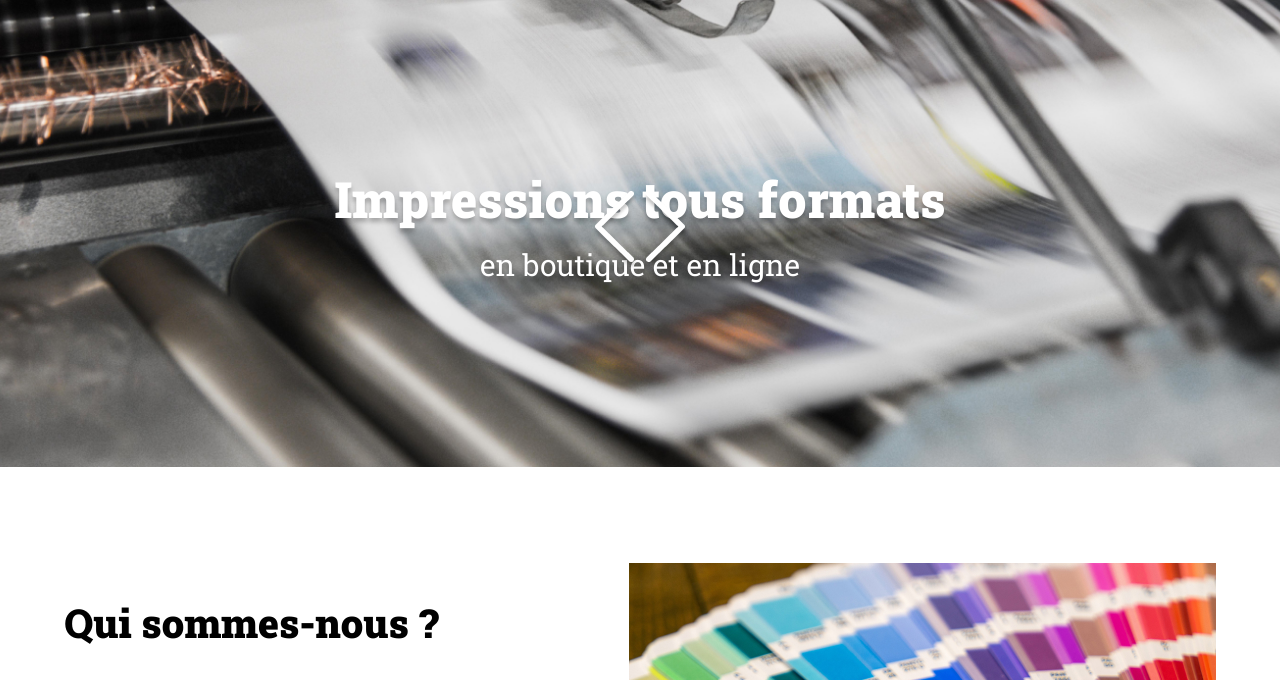
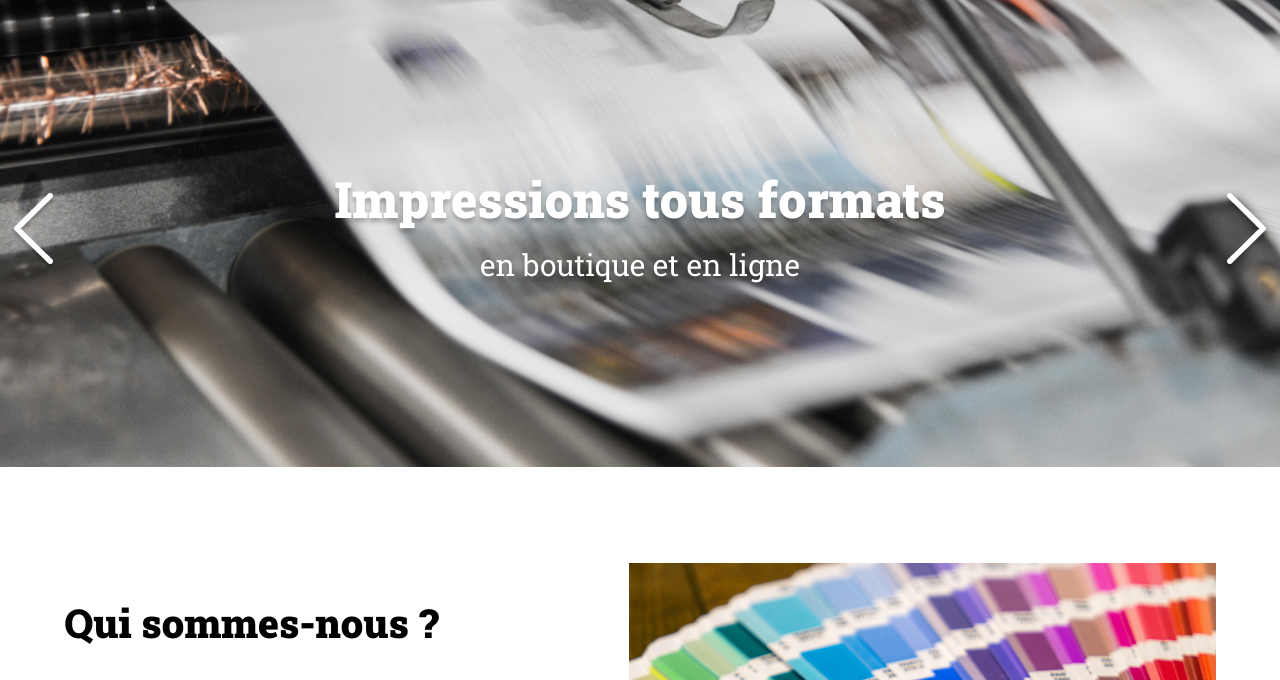
Before and after one commit to MVCW/Projet8MV, a plain HTML site: page index.html in a window 1280 px wide. Shown: the part 104-784 px from the top of the page. Drawn offline with Linux system fonts and the light colour scheme.

Commit message:
Mise en place des felche a droite et gauche

```diff
--- a/index.html
+++ b/index.html
@@ -18,12 +18,10 @@
 </header>
 <main>
 	<div id="banner">
+		<img class="arrow arrow_left" src="./assets/images/arrow_left.png" alt="Flèche gauche">
+		<img class="arrow arrow_right" src="./assets/images/arrow_right.png" alt="Flèche droite">
 		<img class="banner-img" src="./assets/images/slideshow/slide1.jpg" alt="Banner Print-it">
 		<p>Impressions tous formats <span>en boutique et en ligne</span></p>
-		<div class="arrow">
-			<img class="arrow_left" src="./assets/images/arrow_left.png" alt="arrow left">
-			<img class="arrow_right" src="./assets/images/arrow_right.png" alt="arrow right">
-		</div>
 		<div class="dots">
 		</div>
 	</div>
```
